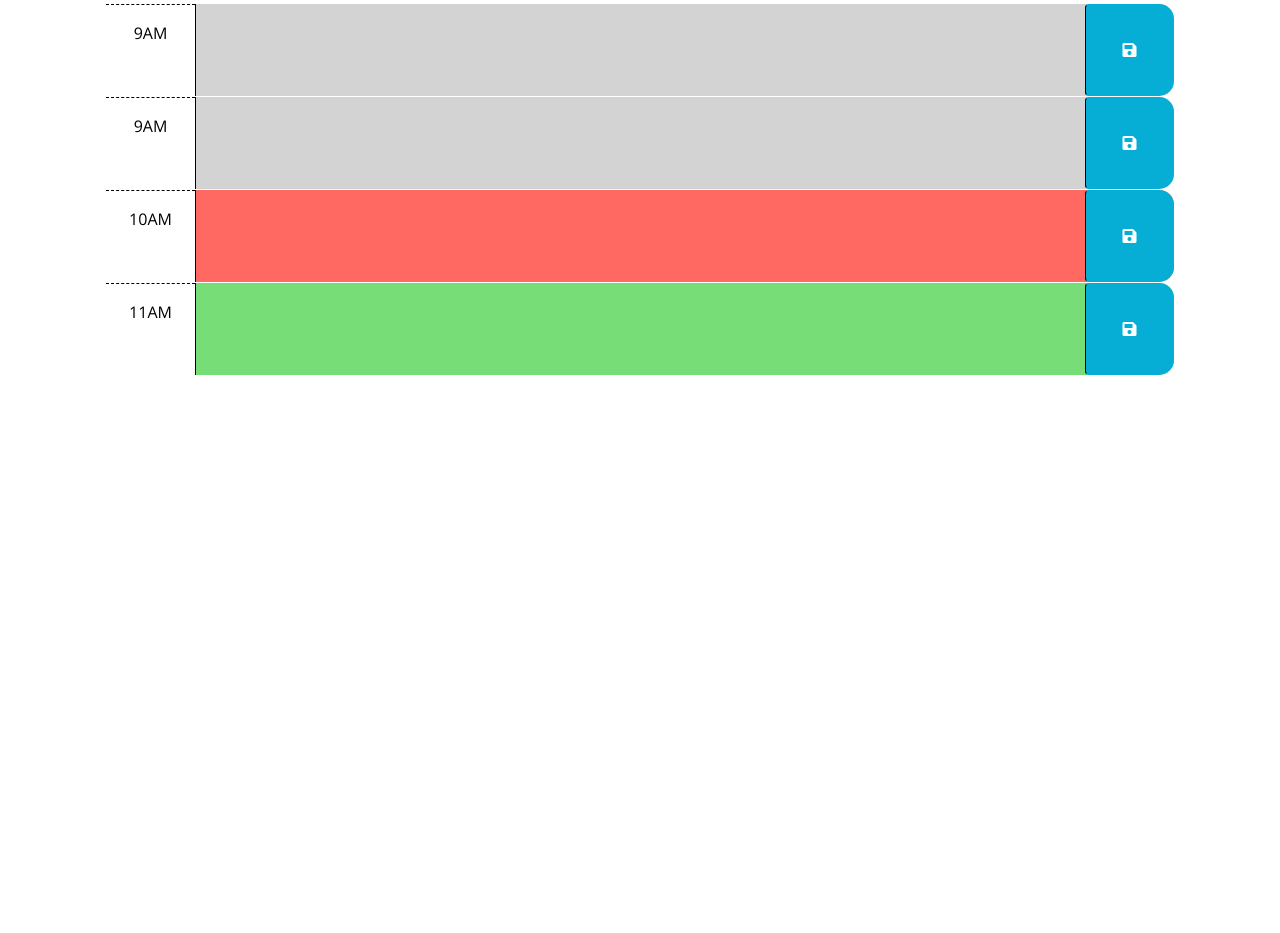
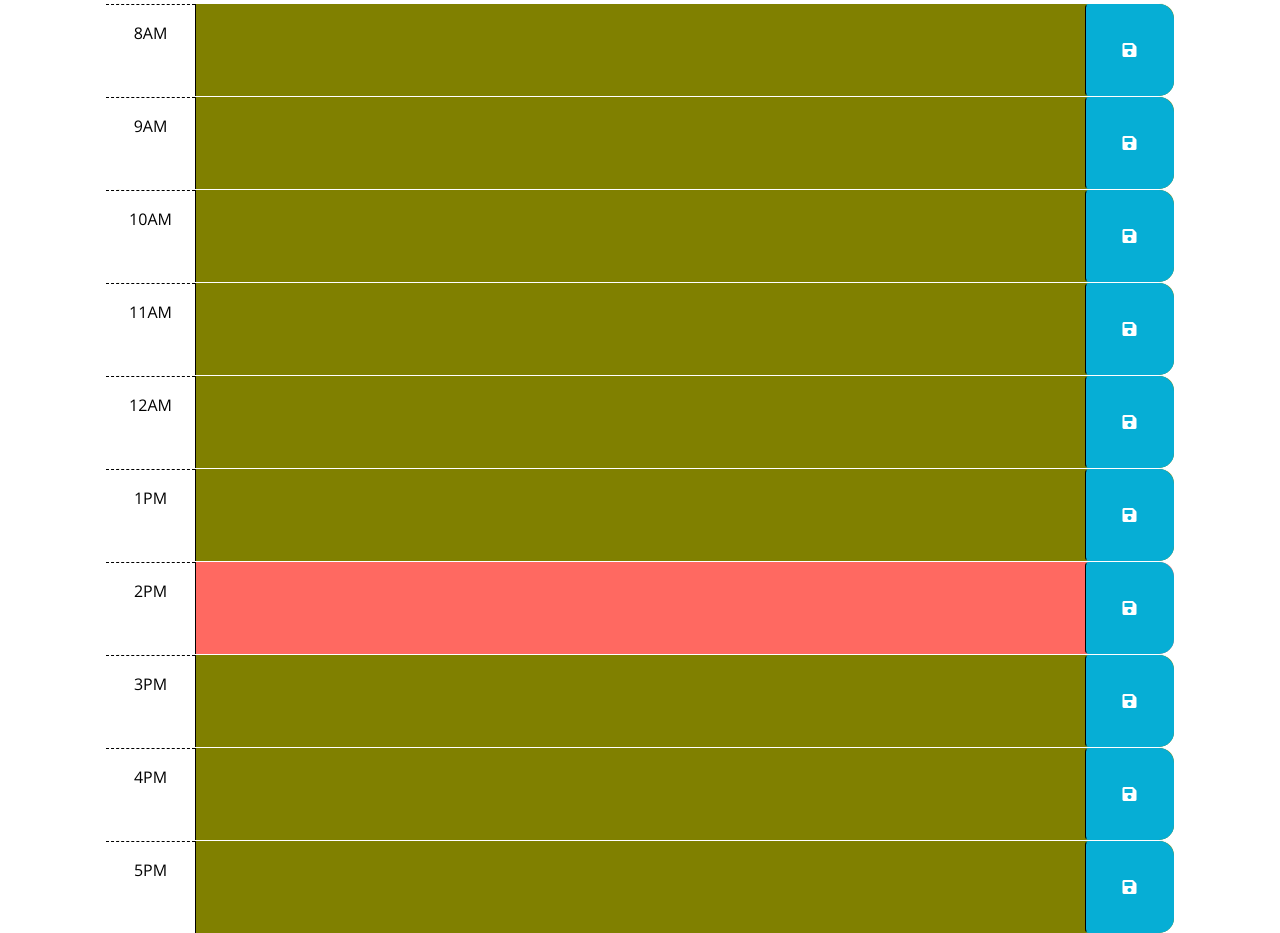
Before and after one commit to Cjmoye30/05Challenge-Work-Day-Scheduler, a plain HTML site: page Develop/index.html in a window 1280 px wide. Shown: the part 299-1232 px from the top of the page. Before the commit the page ends 800 px from the top, so only its background shows below. Drawn offline with nearby package versions, Linux system fonts and the light colour scheme.

Commit message:
Successfully have the calendar to updated to based on the present hour

```diff
--- a/Develop/index.html
+++ b/Develop/index.html
@@ -46,7 +46,15 @@
         code is implemented.
         -->
 
-      <div id="hour-08" class="row time-block past">
+      <div id="08" class="row time-block">
+        <div class="col-2 col-md-1 hour text-center py-3">8AM</div>
+        <textarea class="col-8 col-md-10 description" rows="3"> </textarea>
+        <button class="btn saveBtn col-2 col-md-1" aria-label="save">
+          <i class="fas fa-save" aria-hidden="true"></i>
+        </button>
+      </div>
+
+      <div id="09" class="row time-block">
         <div class="col-2 col-md-1 hour text-center py-3">9AM</div>
         <textarea class="col-8 col-md-10 description" rows="3"> </textarea>
         <button class="btn saveBtn col-2 col-md-1" aria-label="save">
@@ -54,15 +62,7 @@
         </button>
       </div>
 
-      <div id="hour-09" class="row time-block past">
-        <div class="col-2 col-md-1 hour text-center py-3">9AM</div>
-        <textarea class="col-8 col-md-10 description" rows="3"> </textarea>
-        <button class="btn saveBtn col-2 col-md-1" aria-label="save">
-          <i class="fas fa-save" aria-hidden="true"></i>
-        </button>
-      </div>
-
-      <div id="hour-10" class="row time-block present">
+      <div id="10" class="row time-block">
         <div class="col-2 col-md-1 hour text-center py-3">10AM</div>
         <textarea class="col-8 col-md-10 description" rows="3"> </textarea>
         <button class="btn saveBtn col-2 col-md-1" aria-label="save">
@@ -70,7 +70,7 @@
         </button>
       </div>
 
-      <div id="hour-11" class="row time-block future">
+      <div id="11" class="row time-block">
         <div class="col-2 col-md-1 hour text-center py-3">11AM</div>
         <textarea class="col-8 col-md-10 description" rows="3"> </textarea>
         <button class="btn saveBtn col-2 col-md-1" aria-label="save">
@@ -78,17 +78,53 @@
         </button>
       </div>
 
+      <div id="12" class="row time-block">
+        <div class="col-2 col-md-1 hour text-center py-3">12AM</div>
+        <textarea class="col-8 col-md-10 description" rows="3"> </textarea>
+        <button class="btn saveBtn col-2 col-md-1" aria-label="save">
+          <i class="fas fa-save" aria-hidden="true"></i>
+        </button>
+      </div>
 
+      <div id="13" class="row time-block">
+        <div class="col-2 col-md-1 hour text-center py-3">1PM</div>
+        <textarea class="col-8 col-md-10 description" rows="3"> </textarea>
+        <button class="btn saveBtn col-2 col-md-1" aria-label="save">
+          <i class="fas fa-save" aria-hidden="true"></i>
+        </button>
+      </div>
 
+      <div id="14" class="row time-block">
+        <div class="col-2 col-md-1 hour text-center py-3">2PM</div>
+        <textarea class="col-8 col-md-10 description" rows="3"> </textarea>
+        <button class="btn saveBtn col-2 col-md-1" aria-label="save">
+          <i class="fas fa-save" aria-hidden="true"></i>
+        </button>
+      </div>
 
+      <div id="15" class="row time-block">
+        <div class="col-2 col-md-1 hour text-center py-3">3PM</div>
+        <textarea class="col-8 col-md-10 description" rows="3"> </textarea>
+        <button class="btn saveBtn col-2 col-md-1" aria-label="save">
+          <i class="fas fa-save" aria-hidden="true"></i>
+        </button>
+      </div>
 
+      <div id="16" class="row time-block">
+        <div class="col-2 col-md-1 hour text-center py-3">4PM</div>
+        <textarea class="col-8 col-md-10 description" rows="3"> </textarea>
+        <button class="btn saveBtn col-2 col-md-1" aria-label="save">
+          <i class="fas fa-save" aria-hidden="true"></i>
+        </button>
+      </div>
 
-
-
-
-
-
-
+      <div id="17" class="row time-block">
+        <div class="col-2 col-md-1 hour text-center py-3">5PM</div>
+        <textarea class="col-8 col-md-10 description" rows="3"> </textarea>
+        <button class="btn saveBtn col-2 col-md-1" aria-label="save">
+          <i class="fas fa-save" aria-hidden="true"></i>
+        </button>
+      </div>
 
     <script src="https://code.jquery.com/jquery-3.4.1.min.js"></script>
     <script
--- a/Develop/script.js
+++ b/Develop/script.js
@@ -10,6 +10,7 @@ $(function () {
   // time-block containing the button that was clicked? How might the id be
   // useful when saving the description in local storage?
 
+  // Creating a variable for the save buttons - might not be necessary but using it now
   var saveButtons = $(".saveBtn");
 
   saveButtons.click(function (e) {
@@ -24,8 +25,21 @@ $(function () {
   // past, present, and future classes? How can Day.js be used to get the
   // current hour in 24-hour time?
 
+  // I believe I need to use the each function to go over each one of the ID and then use a conditional statement within that
 
+    // Current Hour for calculations to style the divs
+  var currentHour = dayjs().format("HH");
+  console.log(currentHour);
 
+  // Function which pulls all of the class names called "Time-block", and for each of them which is basically a jquery for loop, we are then grabbing their ID
+  $(".time-block").each(function(){
+    console.log($(this).attr('id'));
+    var calendarHour = $(this).attr('id');
+    if (calendarHour === currentHour) {
+      console.log(calendarHour +" is equal to " + currentHour);
+      $(this).addClass("present")
+    }
+  })
 
 
 
@@ -41,7 +55,5 @@ $(function () {
   var currentDate = dayjs().format("dddd DD MMM, YYYY");
   $("#currentDay").text(currentDate);
 
-  // Current Hour for calculations to style the divs
-  var currentHour = dayjs().format("hh");
-  console.log(currentHour);
+
 });
--- a/Develop/style.css
+++ b/Develop/style.css
@@ -30,6 +30,10 @@ textarea {
   border-top: 1px dashed #000000;
 }
 
+.time-block {
+  background-color: olive;
+}
+
 .past {
   background-color: #d3d3d3;
   color: white;
```
Also changed, not shown: 1 other file.
